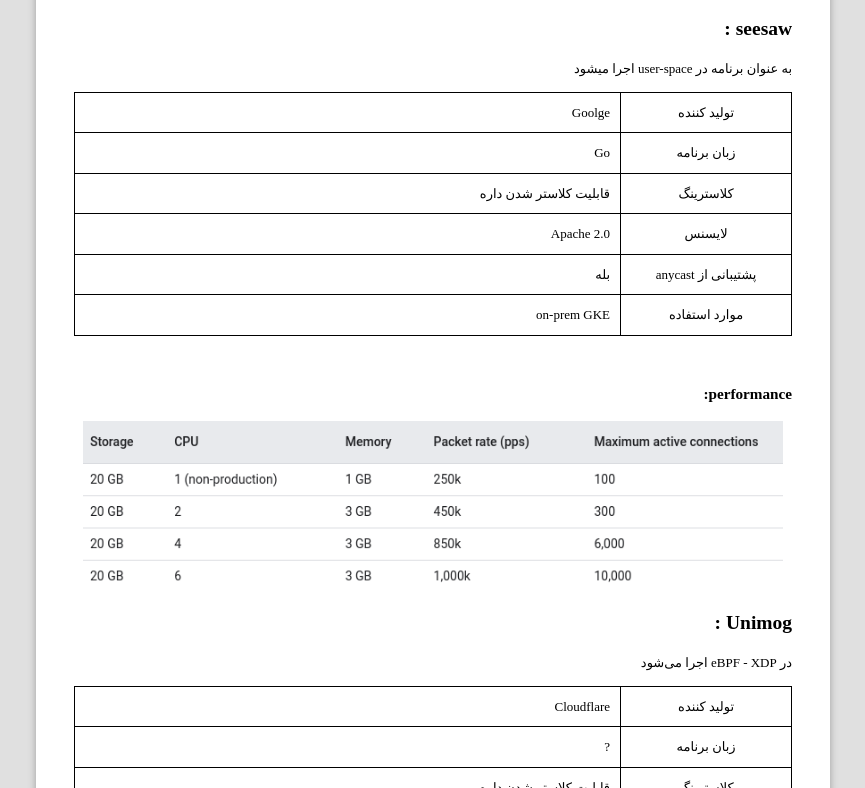
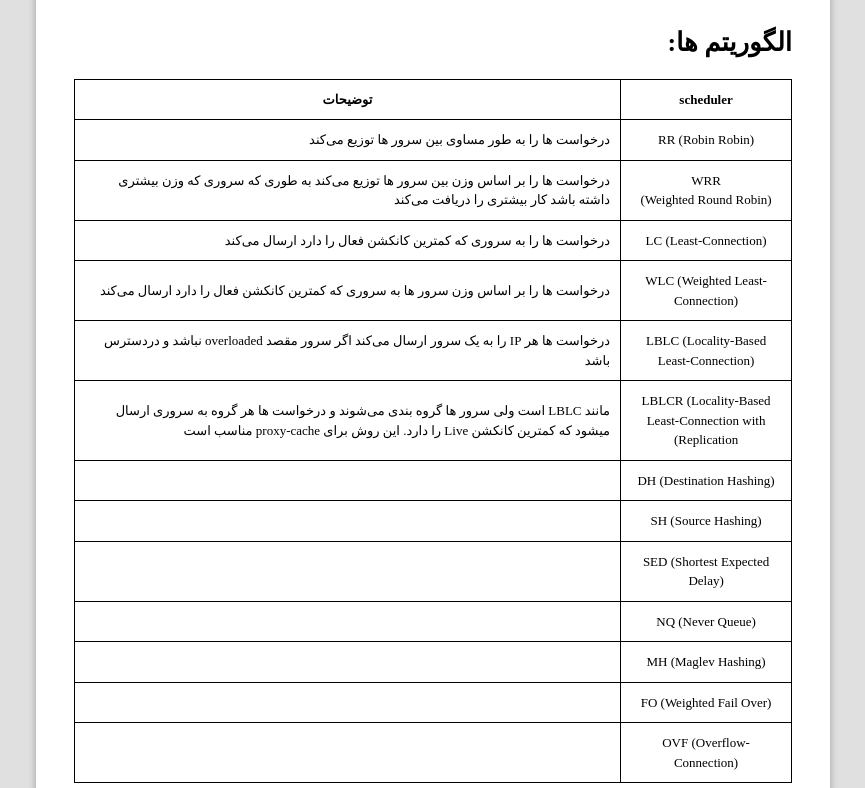
Before and after one commit to alirezarayej/docs.alirezarayej.com, a plain HTML site: page part/L4-LB/index.html in a window 1280 px wide. Shown: the part 2592-3380 px from the top of the page, without its empty margins (207-1072 px from the left). Drawn offline with Linux system fonts and the light colour scheme; a web font is replaced by a local one.

Commit message:
Edit L4-LB

```diff
--- a/part/L4-LB/index.html
+++ b/part/L4-LB/index.html
@@ -93,6 +93,86 @@
         معرفی Layer 4 Load Balancer ها :
         </h1>
 
+        <h1 style="margin-top: 1em;">
+            الگوریتم ها:
+        </h1>
+        <table style="width: 100%;margin-top: 0.8rem;margin-bottom: 0.8rem;">
+            <tr>
+                <th style="text-align: center;width: 150px;">scheduler</th>
+                <th>توضیحات</th>
+            </tr>
+            <tr>
+                <td style="text-align: center;width: 150px;">RR (Robin Robin)</td>
+                <td>درخواست ها را به طور مساوی بین سرور ها توزیع می‌کند</td>
+            </tr>
+
+            <tr>
+                <td style="text-align: center;width: 150px;">WRR<br>(Weighted Round Robin)</td>
+                <td>
+                درخواست ها را بر اساس وزن بین سرور ها توزیع می‌کند
+                به طوری که سروری که وزن بیشتری داشته باشد کار بیشتری را دریافت می‌کند
+                </td>
+            </tr>
+
+            <tr>
+                <td style="text-align: center;width: 150px;">LC (Least-Connection)</td>
+                <td>درخواست ها را به سروری که کمترین کانکشن فعال را دارد ارسال می‌کند</td>
+            </tr>
+
+            <tr>
+                <td style="text-align: center;width: 150px;">WLC (Weighted Least-Connection)</td>
+                <td>درخواست ها را بر اساس وزن سرور ها به سروری که کمترین کانکشن فعال را دارد ارسال می‌کند</td>
+            </tr>
+
+            <tr>
+                <td style="text-align: center;width: 150px;">LBLC (Locality-Based Least-Connection)</td>
+                <td>درخواست ها هر IP را به یک سرور ارسال می‌کند اگر سرور مقصد overloaded نباشد و دردسترس باشد</td>
+            </tr>
+
+            <tr>
+                <td style="text-align: center;width: 150px;">LBLCR (Locality-Based<br>Least-Connection with Replication)</td>
+                <td>مانند
+                LBLC
+                است ولی سرور ها گروه بندی می‌شوند و درخواست ها هر گروه به سروری ارسال میشود که کمترین کانکشن Live را دارد. این روش برای proxy-cache مناسب است
+                </td>
+            </tr>
+
+            <tr>
+                <td style="text-align: center;width: 150px;">DH (Destination Hashing)</td>
+                <td></td>
+            </tr>
+
+            <tr>
+                <td style="text-align: center;width: 150px;">SH (Source Hashing)</td>
+                <td></td>
+            </tr>
+
+            <tr>
+                <td style="text-align: center;width: 150px;">SED (Shortest Expected Delay)</td>
+                <td></td>
+            </tr>
+
+            <tr>
+                <td style="text-align: center;width: 150px;">NQ (Never Queue)</td>
+                <td></td>
+            </tr>
+
+            <tr>
+                <td style="text-align: center;width: 150px;">MH (Maglev Hashing)</td>
+                <td></td>
+            </tr>
+
+            <tr>
+                <td style="text-align: center;width: 150px;">FO (Weighted Fail Over)</td>
+                <td></td>
+            </tr>
+
+            <tr>
+                <td style="text-align: center;width: 150px;">OVF (Overflow-Connection)</td>
+                <td></td>
+            </tr>
+        </table>
+
         <h2 >
         seesaw :
         </h2>
@@ -128,6 +208,12 @@
                 <td style="text-align: center;">موارد استفاده</td>
                 <td>on-prem GKE</td>
             </tr>
+
+            <tr>
+                <td style="text-align: center;">الگوریتم ها</td>
+                <td>RR, ERR, LC, WLC, SH, MH</td>
+            </tr>
+
 
         </table>
 
@@ -350,9 +436,18 @@
 
         <br>
 
+        <h2 >
+        Gobetween  :
+        </h2>
 
 
+        <h2 >
+        ZEVENET  :
+        </h2>
 
+        <h2 >
+        HAProxy  :
+        </h2>
     </article>
 
 </section>
```
